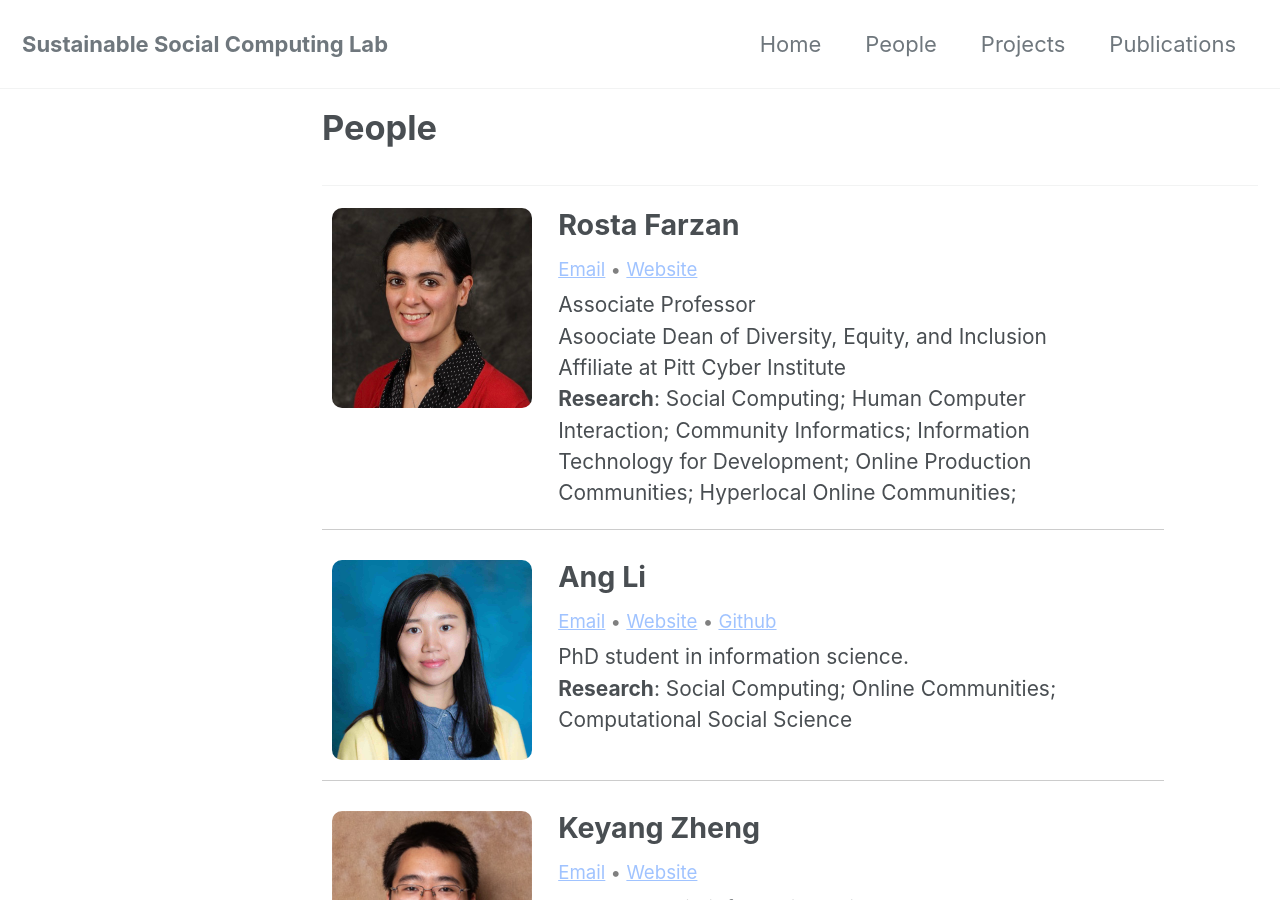
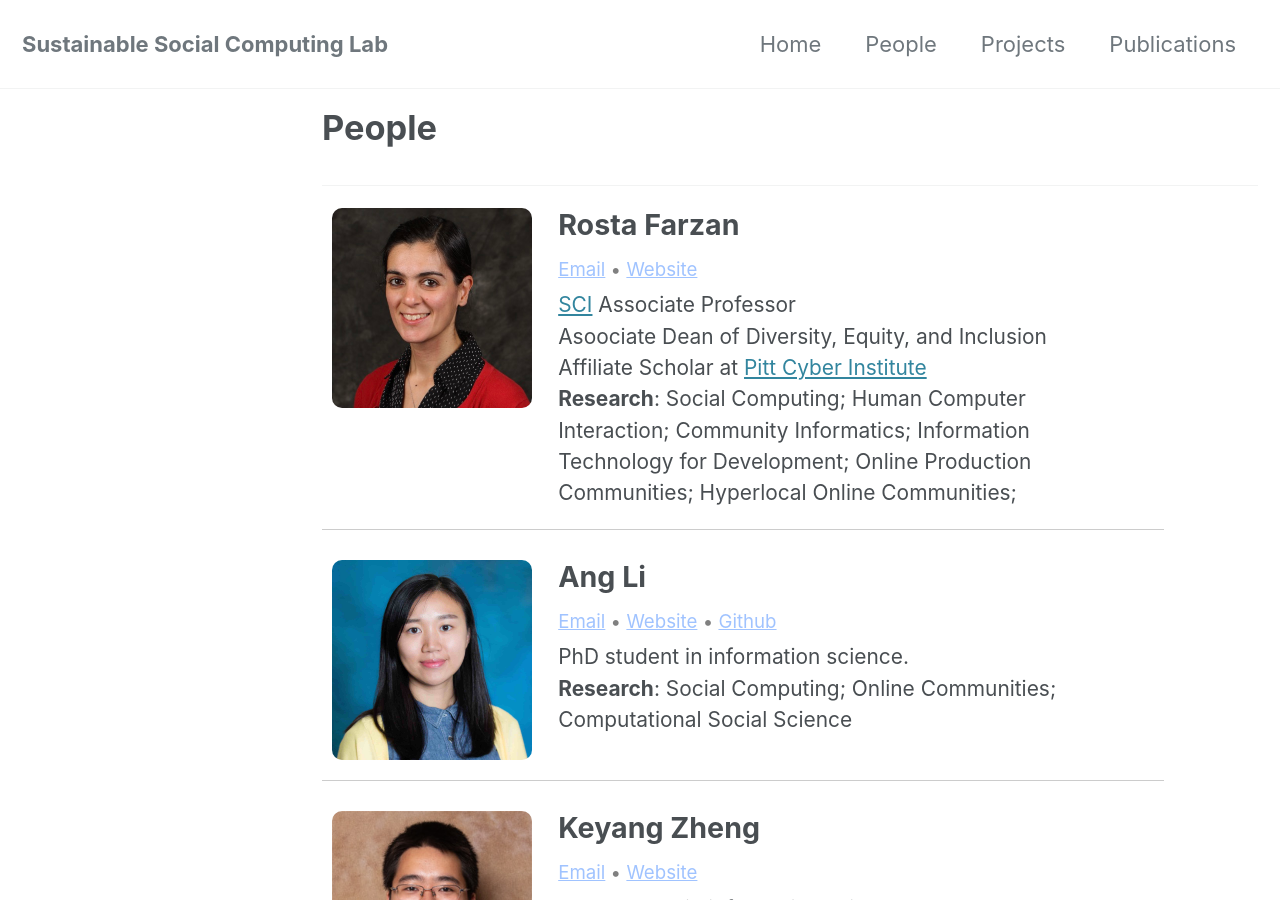
Before and after one commit to SSC-Pitt/SSC-Pitt.github.io, a Jekyll site: the page built from _pages/people.md, in a window 1280 px wide and 900 px high. Built offline with Jekyll 4.4.1, drawn with Linux system fonts in a browser that asks for light colours; cached includes are drawn as plain includes; nearby versions of some CDN libraries; our own code applies the rules of GitHub Pages for plain Markdown files.

Commit message:
Update people.md

```diff
--- a/_pages/people.md
+++ b/_pages/people.md
@@ -25,8 +25,8 @@ permalink: /people.html
       •
       <a href="http://rosta-farzan.net/">Website</a>
     </p>
-    <p class="info">Associate Professor<br/>Asoociate Dean of Diversity, Equity, and Inclusion</p>
-    <p class="info">Affiliate at Pitt Cyber Institute</p>
+    <p class="info"><a href="https://sci.pitt.edu">SCI</a> Associate Professor<br/>Asoociate Dean of Diversity, Equity, and Inclusion</p>
+    <p class="info">Affiliate Scholar at <a href="https://www.cyber.pitt.edu/">Pitt Cyber Institute</a></p>
     <p class="research"><b>Research</b>: Social Computing; Human Computer Interaction;  Community Informatics; Information Technology for Development; Online Production Communities; Hyperlocal Online Communities;</p>
   </div>
 </div>
```
